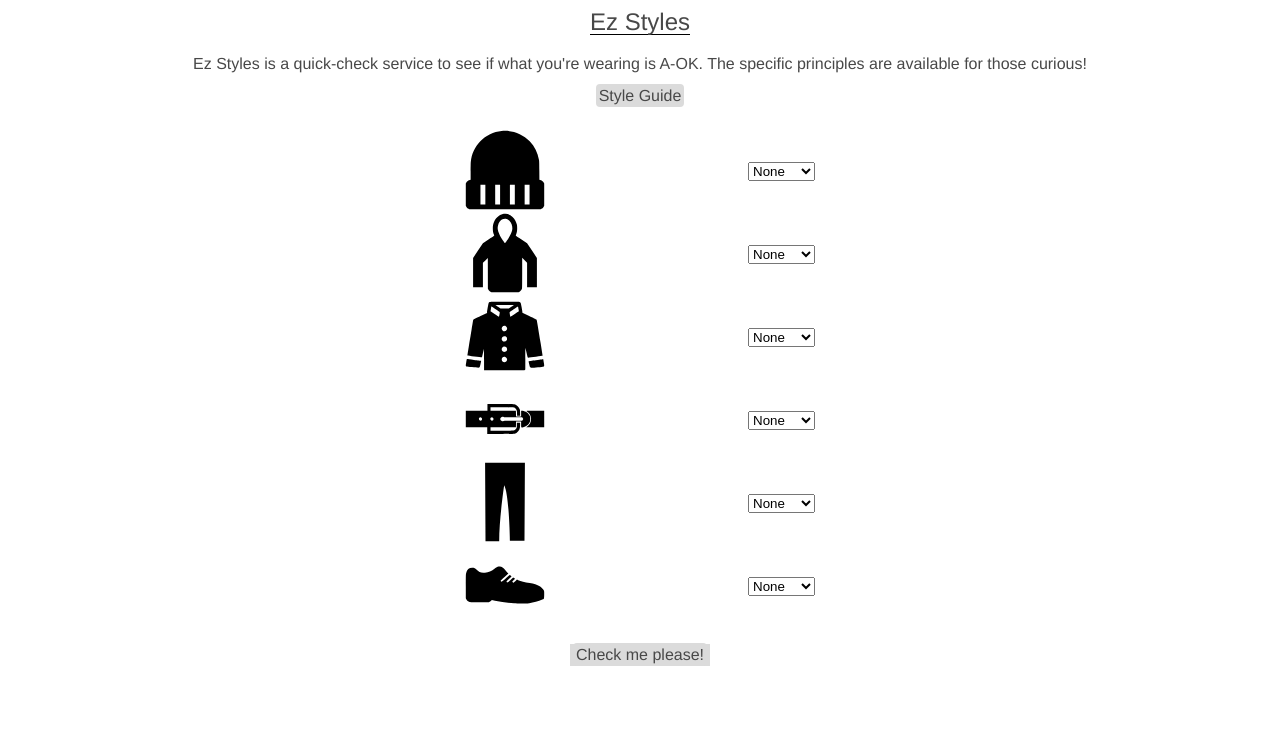
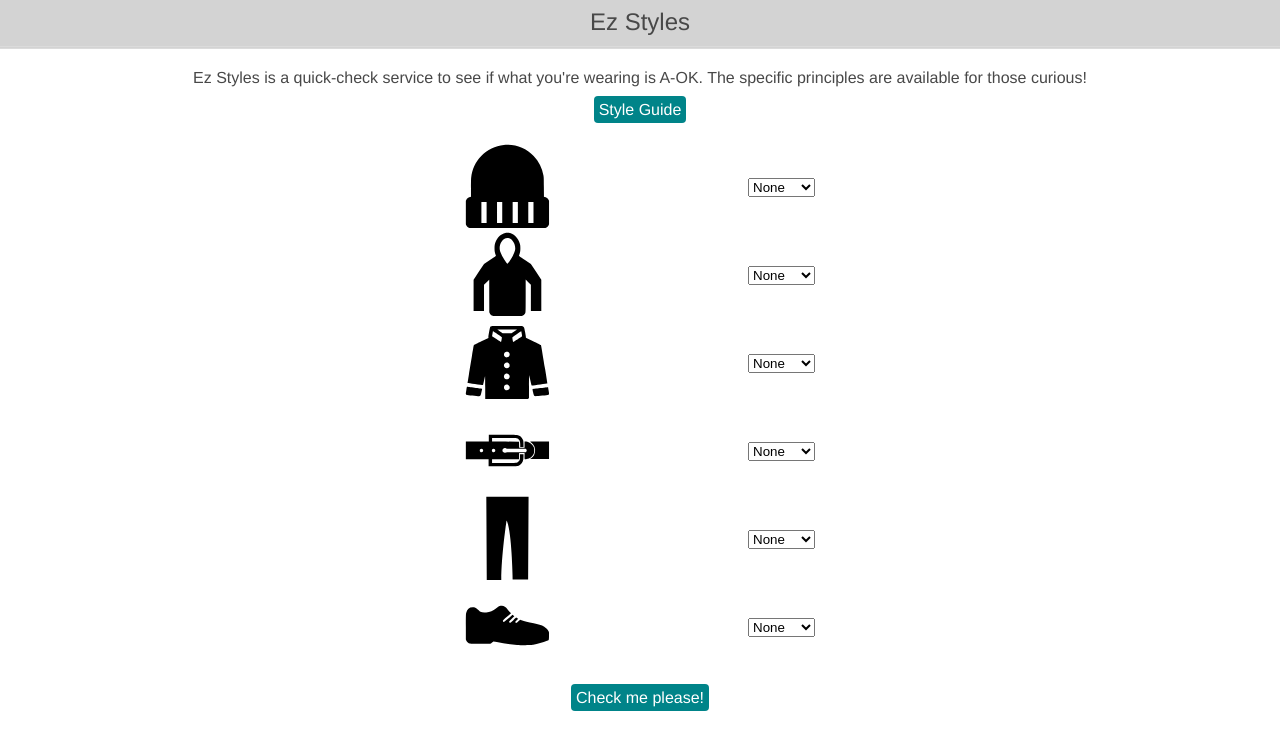
Before and after one commit to AbstractRamen/ez-styles, a PHP site: page / in a window 1280 px wide. Shown: the top 750 px of the page. Run offline with PHP 8.4, Linux system fonts and the light colour scheme.

Commit message:
Refine styling

```diff
--- a/bundle.css
+++ b/bundle.css
@@ -47,12 +47,14 @@ table {
   border-spacing: 0; }
 
 .title {
-  border-bottom: 1px solid black;
+  border-bottom: 3px double #DBDBDB;
   font-size: 24px;
-  margin-top: 10px;
+  padding-top: 10px;
   margin-bottom: 5px;
   text-align: center;
-  width: auto; }
+  width: 100%;
+  padding-bottom: 12px;
+  background-color: lightgrey; }
 
 .entire-page {
   display: flex;
@@ -216,14 +218,17 @@ table {
 .style-guide {
   border-radius: 4px;
   font-weight: 500;
-  background-color: #DBDBDB;
-  padding: 3px; }
+  background-color: #008489;
+  padding: 5px;
+  color: white; }
+
+.style-guide:hover {
+  cursor: pointer; }
 
 .submit {
   padding: 3px;
   display: block;
   border: none;
-  background-color: #DBDBDB;
   justify-content: center; }
 
 .submit-button {
@@ -232,31 +237,36 @@ table {
 .hat-props {
   display: flex;
   justify-content: space-between;
-  width: 350px;
+  max-width: 350px;
+  width: 60%;
   align-items: center; }
 
 .outer-props {
   display: flex;
   justify-content: space-between;
-  width: 350px;
+  max-width: 350px;
+  width: 60%;
   align-items: center; }
 
 .shirt-props {
   display: flex;
   justify-content: space-between;
-  width: 350px;
+  max-width: 350px;
+  width: 60%;
   align-items: center; }
 
 .belt-props {
   display: flex;
   justify-content: space-between;
-  width: 350px;
+  max-width: 350px;
+  width: 60%;
   align-items: center; }
 
 .pants-props {
   display: flex;
   justify-content: space-between;
-  width: 350px;
+  max-width: 350px;
+  width: 60%;
   align-items: center; }
 
 .shoes-props {
@@ -296,22 +306,22 @@ table {
   fill: brown; }
 
 #hatColor {
-  width: 80px; }
+  width: 30%; }
 
 #outerColor {
-  width: 80px; }
+  width: 30%; }
 
 #shirtColor {
-  width: 80px; }
+  width: 30%; }
 
 #beltColor {
-  width: 80px; }
+  width: 30%; }
 
 #pantsColor {
-  width: 80px; }
+  width: 30%; }
 
 #shoesColor {
-  width: 80px; }
+  width: 30%; }
 
 #answer-list {
   text-align: center; }
@@ -323,8 +333,12 @@ table {
 
 #close-answers {
   text-align: center;
-  border: 1px solid black;
   padding: 5px;
-  border-radius: 3px; }
+  border-radius: 3px;
+  background-color: #008489;
+  color: white; }
+
+#close-answers:hover {
+  cursor: pointer; }
 
 /*# sourceMappingURL=bundle.css.map */
--- a/bundle.js
+++ b/bundle.js
@@ -70,7 +70,7 @@
 "use strict";
 
 
-// import ensembleBreak from './javascript/style-rules'
+var _styleRules = __webpack_require__(1);
 
 document.addEventListener('DOMContentLoaded', function () {
 
@@ -82,14 +82,10 @@ document.addEventListener('DOMContentLoaded', function () {
     pantsColor: 'none',
     shoesColor: 'none',
     watchColor: 'none'
-  };
 
-  var monochrome = ['black', 'white', 'grey'];
-  var chromatic = ['red', 'orange', 'yellow', 'green', 'blue', 'violet', 'brown'];
+    // window.selectedCombo = selectedCombo
 
-  // window.selectedCombo = selectedCombo
-
-  var hat = document.getElementsByClassName('colors hatColor')[0];
+  };var hat = document.getElementsByClassName('colors hatColor')[0];
   var outer = document.getElementsByClassName('colors outerColor')[0];
   var shirt = document.getElementsByClassName('colors shirtColor')[0];
   var belt = document.getElementsByClassName('colors beltColor')[0];
@@ -126,104 +122,28 @@ document.addEventListener('DOMContentLoaded', function () {
 
   // window.getApparelCombo = getApparelCombo;
 
-  var ensembleBreak = function ensembleBreak(apparelCombo) {
-    // Check for belt, watch, shoes. If any selected, make sure same color all
-    // True means rule is broken
-
-    var ensembleColors = [];
-    var comboArr = Object.keys(apparelCombo);
-
-    comboArr.map(function (item) {
-      if (item === 'beltColor' || item === 'hatColor' || item === 'shoesColor' || item === 'watchColor') {
-        if (apparelCombo[item] !== 'none' && !ensembleColors.includes(apparelCombo[item])) {
-          ensembleColors.push(apparelCombo[item]);
-        }
-      }
-    });
-
-    if (ensembleColors.length > 1) {
-      return true;
-    }
-    return false;
-  };
-
   // window.ensembleBreak = ensembleBreak
-
-  var colorsArr = function colorsArr(apparelCombo) {
-    // Get unique colors
-    var colorVals = Object.values(apparelCombo);
-    var uniqColors = [];
-
-    colorVals.map(function (color) {
-      if (uniqColors.includes(color)) {} else {
-        uniqColors.push(color);
-      }
-    });
-
-    return uniqColors;
-  };
 
   // window.colorsArr = colorsArr
 
-  var tooManyNonMono = function tooManyNonMono(apparelCombo) {
-    // Ensure max non-monochrome <= 2
-    // True means rule is broken
-    var colorVals = Object.values(apparelCombo);
-    var count = 0;
-    var dummyArr = [];
-
-    colorVals.map(function (color) {
-      if (chromatic.includes(color)) {
-        count++;
-      }
-    });
-
-    if (count > 2) {
-      return true;
-    }
-
-    return false;
-  };
-
   // window.tooManyNonMono = tooManyNonMono
 
-  var onesies = function onesies(apparelCombo) {
-    // Ensure no onesies
-    // True means rule is broken
-    var uniqColors = colorsArr(apparelCombo);
-
-    if (uniqColors.length === 1) {
-      return true;
-    }
-
-    return false;
-  };
-
   // window.onesies = onesies
-
-  var noNudity = function noNudity(apparelCombo) {
-
-    var wornObjects = Object.keys(apparelCombo);
-    if (!wornObjects.includes('shirtColor') || !wornObjects.includes('pantsColor')) {
-      return true;
-    }
-    return false;
-  };
 
   var throwResponse = function throwResponse(apparelCombo) {
     var errors = [];
     var answerNode = document.getElementById('answer-list');
 
-    if (noNudity(apparelCombo) || Object.values(apparelCombo).length === 0) {
+    if ((0, _styleRules.noNudity)(apparelCombo) || Object.values(apparelCombo).length === 0) {
       errors.push('Unfortunately, al naturale is not in style. Please put on clothes (both pants and shirt)!');
     } else {
-      if (ensembleBreak(apparelCombo)) {
+      if ((0, _styleRules.ensembleBreak)(apparelCombo)) {
         errors.push('Ensemble Pieces(hat, belt, shoes, watch) must be the same color');
       }
-      if (tooManyNonMono(apparelCombo)) {
+      if ((0, _styleRules.tooManyNonMono)(apparelCombo)) {
         errors.push('Too many chromatic colors. Try replacing one of them with a monochromatic one.');
       }
-      if (onesies(apparelCombo)) {
+      if ((0, _styleRules.onesies)(apparelCombo)) {
         errors.push('Must have at least one different color(no onesies!)');
       }
       if (!Object.keys(apparelCombo).includes('shoesColor')) {
@@ -241,9 +161,11 @@ document.addEventListener('DOMContentLoaded', function () {
       answerNode.innerHTML = "";
       errors.map(function (errorMsg) {
         var errorLi = document.createElement('li');
+        var emptyBr = document.createElement('br');
         var displayError = document.createTextNode(errorMsg);
         errorLi.appendChild(displayError);
         answerNode.appendChild(errorLi);
+        answerNode.appendChild(emptyBr);
       });
     }
   };
@@ -279,7 +201,6 @@ document.addEventListener('DOMContentLoaded', function () {
 
   checkBtn.onclick = function () {
     checkModal.style.display = "block";
-    console.log(selectedCombo);
     var finalSelected = getApparelCombo(selectedCombo);
     throwResponse(finalSelected);
   };
@@ -289,6 +210,95 @@ document.addEventListener('DOMContentLoaded', function () {
   };
 });
 
+/***/ }),
+/* 1 */
+/***/ (function(module, exports, __webpack_require__) {
+
+"use strict";
+
+
+Object.defineProperty(exports, "__esModule", {
+  value: true
+});
+var monochrome = exports.monochrome = ['black', 'white', 'grey'];
+var chromatic = exports.chromatic = ['red', 'orange', 'yellow', 'green', 'blue', 'violet', 'brown'];
+
+var ensembleBreak = exports.ensembleBreak = function ensembleBreak(apparelCombo) {
+  // Check for belt, watch, shoes. If any selected, make sure same color all
+  // True means rule is broken
+
+  var ensembleColors = [];
+  var comboArr = Object.keys(apparelCombo);
+
+  comboArr.map(function (item) {
+    if (item === 'beltColor' || item === 'hatColor' || item === 'shoesColor' || item === 'watchColor') {
+      if (apparelCombo[item] !== 'none' && !ensembleColors.includes(apparelCombo[item])) {
+        ensembleColors.push(apparelCombo[item]);
+      }
+    }
+  });
+
+  if (ensembleColors.length > 1) {
+    return true;
+  }
+  return false;
+};
+
+var tooManyNonMono = exports.tooManyNonMono = function tooManyNonMono(apparelCombo) {
+  // Ensure max non-monochrome <= 2
+  // True means rule is broken
+  var colorVals = Object.values(apparelCombo);
+  var count = 0;
+  var dummyArr = [];
+
+  colorVals.map(function (color) {
+    if (chromatic.includes(color)) {
+      count++;
+    }
+  });
+
+  if (count > 2) {
+    return true;
+  }
+
+  return false;
+};
+
+var onesies = exports.onesies = function onesies(apparelCombo) {
+  // Ensure no onesies
+  // True means rule is broken
+  var uniqColors = colorsArr(apparelCombo);
+
+  if (uniqColors.length === 1) {
+    return true;
+  }
+
+  return false;
+};
+
+var colorsArr = exports.colorsArr = function colorsArr(apparelCombo) {
+  // Get unique colors
+  var colorVals = Object.values(apparelCombo);
+  var uniqColors = [];
+
+  colorVals.map(function (color) {
+    if (uniqColors.includes(color)) {} else {
+      uniqColors.push(color);
+    }
+  });
+
+  return uniqColors;
+};
+
+var noNudity = exports.noNudity = function noNudity(apparelCombo) {
+
+  var wornObjects = Object.keys(apparelCombo);
+  if (!wornObjects.includes('shirtColor') || !wornObjects.includes('pantsColor')) {
+    return true;
+  }
+  return false;
+};
+
 /***/ })
 /******/ ]);
 //# sourceMappingURL=bundle.js.map
--- a/styles.scss
+++ b/styles.scss
@@ -1,12 +1,14 @@
 @import 'reset.scss';
 
 .title {
-  border-bottom: 1px solid black;
+  border-bottom: 3px double #DBDBDB;
   font-size: 24px;
-  margin-top: 10px;
+  padding-top: 10px;
   margin-bottom: 5px;
   text-align: center;
-  width: auto;
+  width: 100%;
+  padding-bottom: 12px;
+  background-color: lightgrey;
 }
 
 .entire-page {
@@ -194,15 +196,19 @@
 .style-guide {
   border-radius: 4px;
   font-weight: 500;
-  background-color: #DBDBDB;
-  padding: 3px;
+  background-color: #008489;
+  padding: 5px;
+  color: white;
+}
+
+.style-guide:hover {
+  cursor: pointer;
 }
 
 .submit {
   padding: 3px;
   display: block;
   border: none;
-  background-color: #DBDBDB;
   justify-content: center;
 }
 
@@ -215,35 +221,40 @@
 .hat-props {
   display: flex;
   justify-content: space-between;
-  width: 350px;
+  max-width: 350px;
+  width: 60%;
   align-items: center;
 }
 
 .outer-props {
   display: flex;
   justify-content: space-between;
-  width: 350px;
+  max-width: 350px;
+  width: 60%;
   align-items: center;
 }
 
 .shirt-props {
   display: flex;
   justify-content: space-between;
-  width: 350px;
+  max-width: 350px;
+  width: 60%;
   align-items: center;
 }
 
 .belt-props {
   display: flex;
   justify-content: space-between;
-  width: 350px;
+  max-width: 350px;
+  width: 60%;
   align-items: center;
 }
 
 .pants-props {
   display: flex;
   justify-content: space-between;
-  width: 350px;
+  max-width: 350px;
+  width: 60%;
   align-items: center;
 }
 
@@ -295,27 +306,27 @@
 }
 
 #hatColor {
-  width: 80px;
+  width: 30%;
 }
 
 #outerColor {
-  width: 80px;
+  width: 30%;
 }
 
 #shirtColor {
-  width: 80px;
+  width: 30%;
 }
 
 #beltColor {
-  width: 80px;
+  width: 30%;
 }
 
 #pantsColor {
-  width: 80px;
+  width: 30%;
 }
 
 #shoesColor {
-  width: 80px;
+  width: 30%;
 }
 
 #answer-list {
@@ -330,7 +341,12 @@
 
 #close-answers {
   text-align: center;
-  border: 1px solid black;
   padding: 5px;
   border-radius: 3px;
+  background-color: #008489;
+  color: white;
 }
+
+#close-answers:hover {
+  cursor: pointer;
+}
```
Also changed, not shown: javascript/style-rules.js (+60 -0 lines), main.js (+11 -82 lines), 2 other files.
